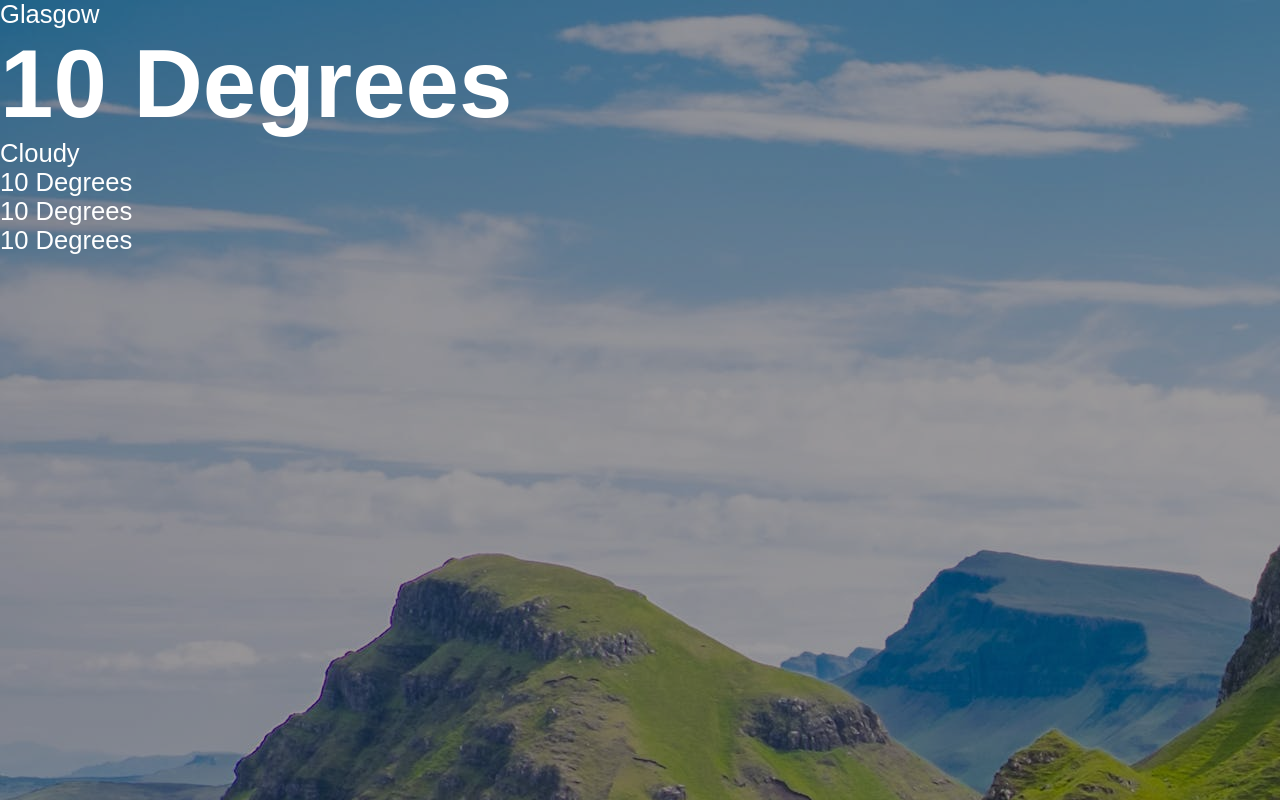
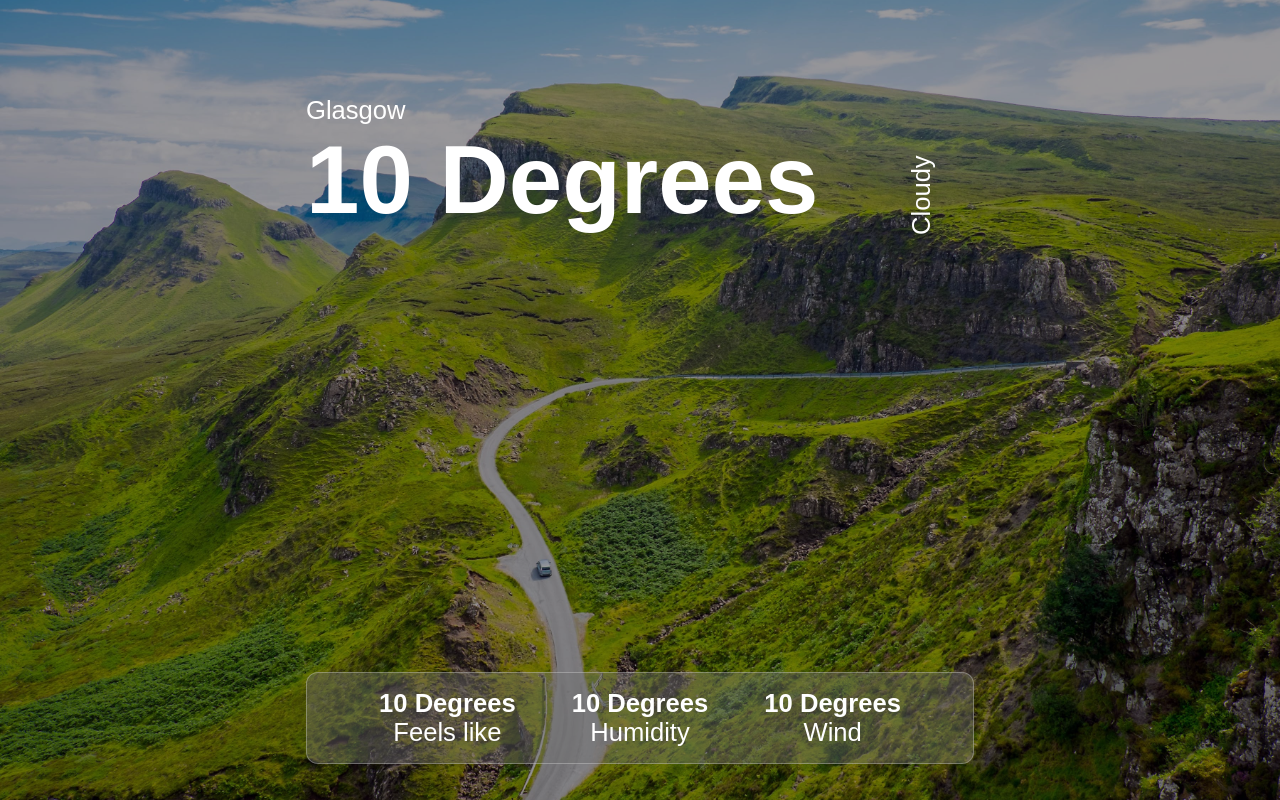
Before and after one commit to abrahamsuarezolay/weather-app, a React (Create React App) app: page / in a window 1280 px wide. Built offline with nearby package versions, Linux system fonts and the light colour scheme; the HTML template or start-up script is replaced by a standard one.

Commit message:
Finishing styling

```diff
--- a/src/App.js
+++ b/src/App.js
@@ -3,7 +3,7 @@ import axios from "axios";
 
 function App() {
 
-  //const url = "https://api.openweathermap.org/data/2.5/weather?lat={lat}&lon={lon}&appid=810b2fb3501d5e255b028d8a32f496e6"
+  //const url = "https://api.openweathermap.org/data/2.5/weather?q={city name}&appid=810b2fb3501d5e255b028d8a32f496e6"
 
   return (
     <div className="App">
@@ -21,13 +21,16 @@ function App() {
         </div>
         <div className="bottom">
           <div className="feels">
-            <p>10 Degrees</p>
+            <p className="bold">10 Degrees</p>
+            <p>Feels like</p>
           </div>
           <div className="humidity">
-            <p>10 Degrees</p>
+            <p className="bold">10 Degrees</p>
+            <p>Humidity</p>
           </div>
           <div className="wind">
-            <p>10 Degrees</p>
+            <p className="bold">10 Degrees</p>
+            <p>Wind</p>
           </div>
         </div>
       </div>
--- a/src/index.css
+++ b/src/index.css
@@ -32,7 +32,7 @@ h1 {
 
 .App::before{
   content: "";
-  background: url("assets/background.jpg");
+  background: url("assets/background.jpg") no-repeat center center/cover;
   position: absolute;
   width: 100%;
   height: 100%;
@@ -40,3 +40,43 @@ h1 {
   left: 0;
   z-index: -1;
 }
+
+.container{
+  width: 700px;
+  height: 700px;
+  margin: auto;
+  padding: 0 1rem;
+  position: relative;
+  top: 10%;
+  display: flex;
+  flex-direction: column;
+  justify-content: space-between;
+}
+
+.App .top{
+  width: 100%;
+  margin: 1rem auto;
+}
+
+.App .description{
+  position: relative;
+  right: -90%;
+  transform-origin: 0 0;
+  transform: rotate(270deg);
+}
+
+.App .bottom{
+  display: flex;
+  justify-content: space-evenly;
+  text-align: center;
+  width: 100%;
+  margin: 1rem auto;
+  padding: 1rem;
+  border-radius: 12px;
+  background-color: rgba(115, 115, 115, 0.41);
+  border: solid 1px rgba(255, 255, 255, 0.273);
+}
+
+.bold {
+  font-weight: 700;
+}
```
